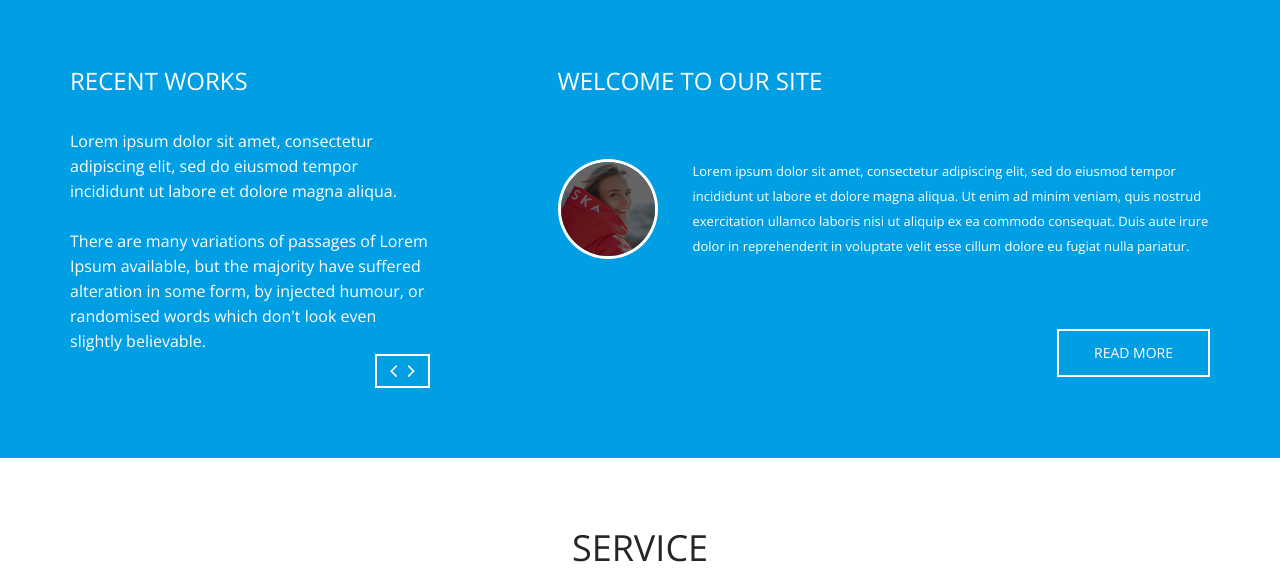
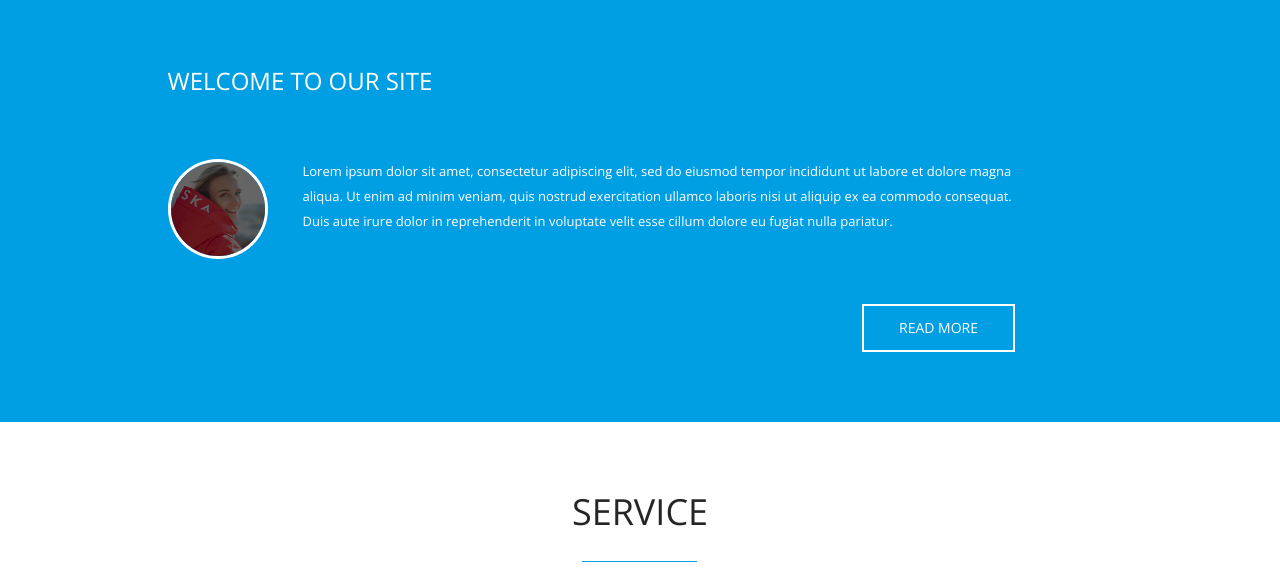
Before and after one commit to karolinawozniczka/websiteKarolinka, a plain HTML site: page index.html in a window 1280 px wide. Shown: the part 802-1390 px from the top of the page. Drawn offline with nearby package versions, Linux system fonts and the light colour scheme; some packages are replaced by stand-ins of ours.

Commit message:
Add files via upload

```diff
--- a/index.html
+++ b/index.html
@@ -181,23 +181,7 @@
 			<section id="about" >
 				<div class="container">
 					<div class="row">
-						<div class="col-md-4 wow animated fadeInLeft">
-							<div class="recent-works">
-								<h3>Recent Works</h3>
-								<div id="works">
-									<div class="work-item">
-										<p>Lorem ipsum dolor sit amet, consectetur adipiscing elit, sed do eiusmod tempor incididunt ut labore et dolore magna aliqua. <br> <br> There are many variations of passages of Lorem Ipsum available, but the majority have suffered alteration in some form, by injected humour, or randomised words which don't look even slightly believable.</p>
-									</div>
-									<div class="work-item">
-										<p>Lorem ipsum dolor sit amet, consectetur adipiscing elit, sed do eiusmod tempor incididunt ut labore et dolore magna aliqua. <br><br> There are many variations of passages of Lorem Ipsum available, but the majority have suffered alteration in some form, by injected humour, or randomised words which don't look even slightly believable.</p>
-									</div>
-									<div class="work-item">
-										<p>Lorem ipsum dolor sit amet, consectetur adipiscing elit, sed do eiusmod tempor incididunt ut labore et dolore magna aliqua. <br><br> There are many variations of passages of Lorem Ipsum available, but the majority have suffered alteration in some form, by injected humour, or randomised words which don't look even slightly believable.</p>
-									</div>
-								</div>
-							</div>
-						</div>
-						<div class="col-md-7 col-md-offset-1 wow animated fadeInRight">
+						<div class="col-md-9 col-md-offset-1 wow animated fadeInRight">
 							<div class="welcome-block">
 								<h3>Welcome To Our Site</h3>
 						     	 <div class="message-body">
```
